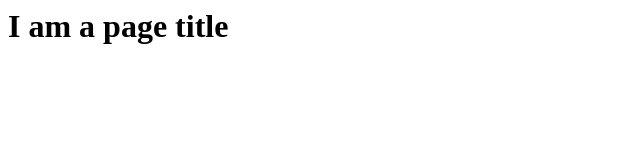
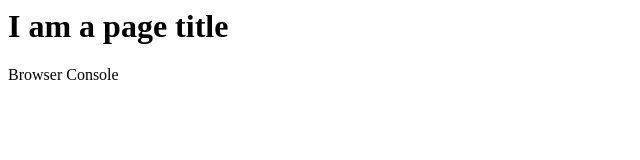
Before and after one commit to morphy80/Modern-JavaScript-Complete-guide-from-Novice-to-Ninja-, a plain HTML site: page chapter_2/index.html in a window 1280 px wide. Shown: the whole page, without its empty margins (0-640 px from the left). Drawn offline with Linux system fonts and the light colour scheme.

Commit message:
Browser Console - Lesson 2

```diff
--- a/chapter_2/index.html
+++ b/chapter_2/index.html
@@ -9,6 +9,7 @@
 
 <body>
     <h1>I am a page title</h1>
+    <p>Browser Console</p>
     <!-- <script>
     alert('hello, world');
   </script> -->
```
